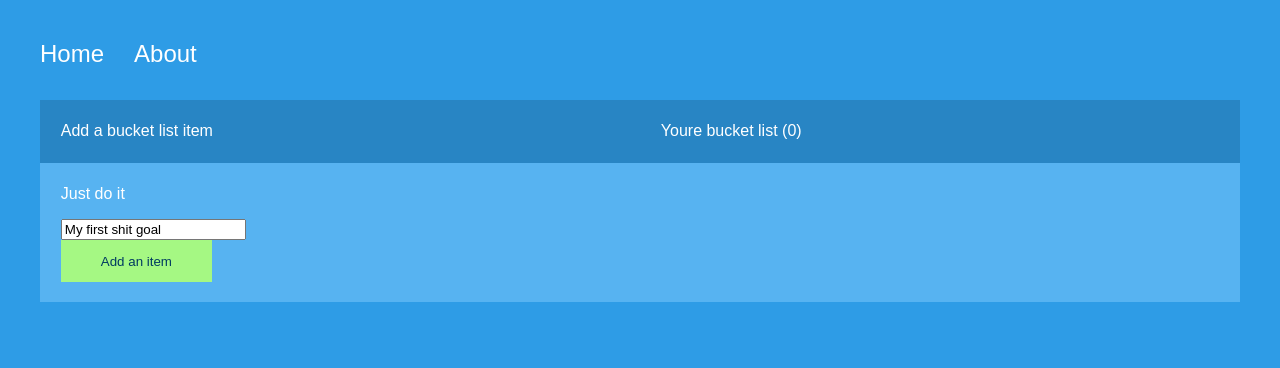
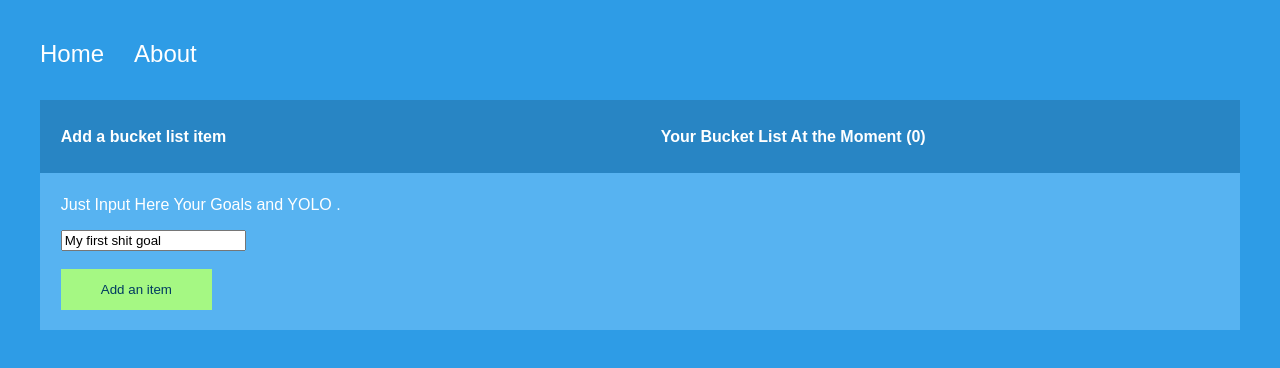
Before and after one commit to alzekiel09/Angular5-GitHub-Pages, an Angular app: page / in a window 1280 px wide. Shown: the top 368 px of the page. Built offline with nearby package versions, Linux system fonts and the light colour scheme; a web font is replaced by a local one.

Commit message:
adjustments

```diff
--- a/src/app/home/home.component.html
+++ b/src/app/home/home.component.html
@@ -1,18 +1,19 @@
 
 <div class="container color-dark">
 	<div class="col">
-		<p>Add a bucket list item</p>
+		<h4>Add a bucket list item</h4>
 	</div>
 	<div class="col">
-		<p>Youre bucket list ({{ itemCount }})</p>
+		<h4>Your Bucket List At the Moment ({{ itemCount }})</h4>
 	</div>
 </div>
 
 <div class="container color-light">
 	<div class="col">
-		<p class="sm">Just do it</p>
+		<p class="sm">Just Input Here Your Goals and YOLO .</p>
 		<form>
 			<input type="text" class="txt" name="item" placeholder="input here"[(ngModel)]="goalText">
+			<br><br>
 			<input type="submit" class="btn" [value]="btnText" (click)="addItem()">
 		</form>
 	</div>
```
